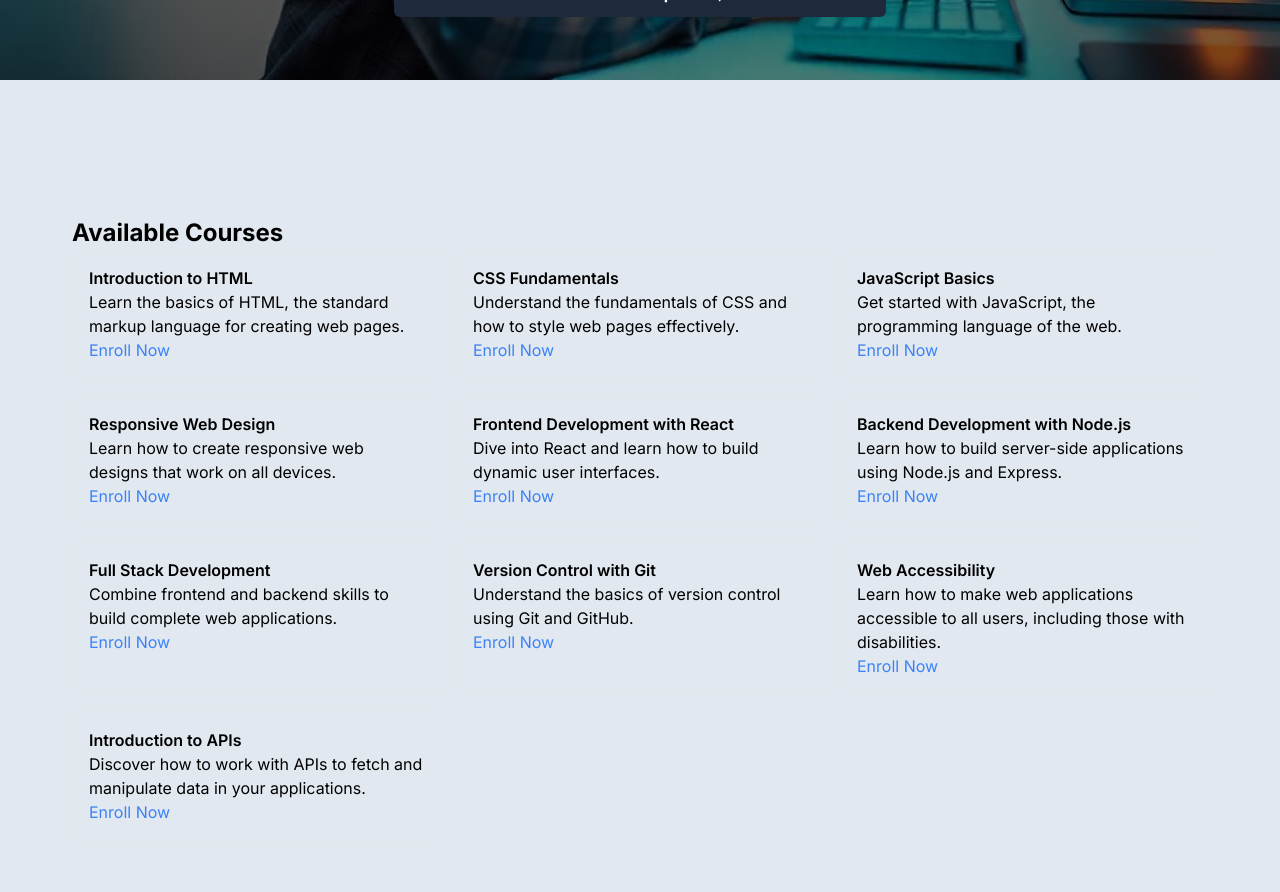
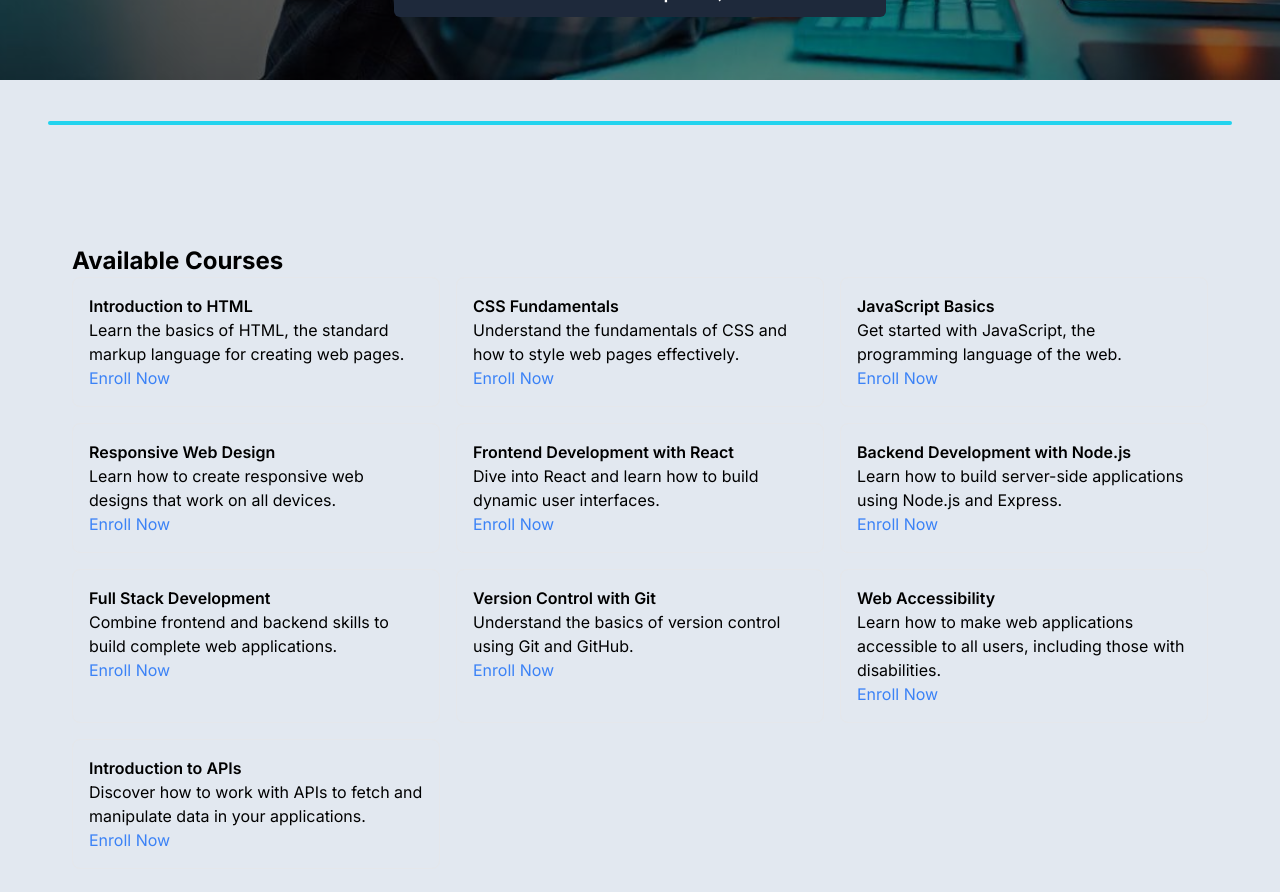
Before and after one commit to kennie-larkson/kenniedevcamp-fe, a Next.js app: page / in a window 1280 px wide. Shown: the part 720-1612 px from the top of the page. Built offline with nearby package versions, Linux system fonts and the light colour scheme; a web font is replaced by a local one.

Commit message:
hr to separate sections and hero

```diff
--- a/app/page.tsx
+++ b/app/page.tsx
@@ -92,7 +92,9 @@ export default function Page() {
             </div>
           </div>
         </div>
-
+        <div className="flex mt-6">
+          <hr className="border-t-4 rounded-md border-cyan-400 font-extrabold w-full " />
+        </div>
         <section id="courses" className="p-6 mt-12 ">
           <h2 className="text-2xl font-bold mt-12 ">Available Courses</h2>
           <div className="grid grid-cols-1 md:grid-cols-2 lg:grid-cols-3 gap-4">
@@ -107,7 +109,9 @@ export default function Page() {
             ))}
           </div>
         </section>
-
+        <div className="flex mt-6">
+          <hr className="border-t-4 rounded-md border-indigo-400 font-extrabold w-full " />
+        </div>
         <section id="resources" className="p-6">
           <h2 className="text-2xl font-bold">Learning Resources</h2>
           <input
```
